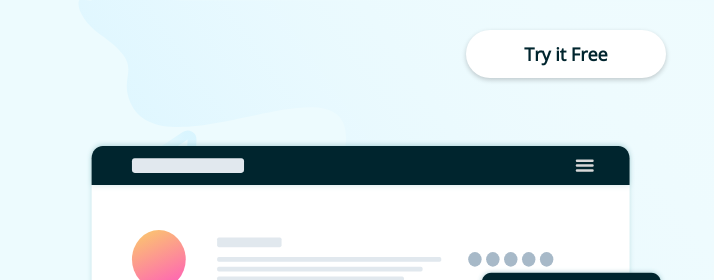
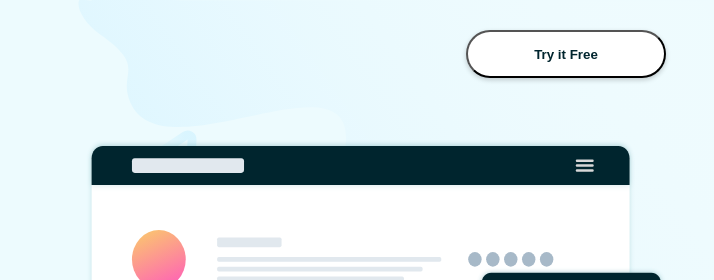
Before and after one commit to destinyarupi/Huddle, a plain HTML site: page index.html in a window 1280 px wide. Shown: the top 280 px of the page, 566-1280 px from the left. Drawn offline with nearby package versions, Linux system fonts and the light colour scheme.

Commit message:
Update index.html

```diff
--- a/index.html
+++ b/index.html
@@ -13,7 +13,7 @@
     <header>
         <nav>
             <img src="icons and images/logo.svg" alt="logo" class="logo">
-            <a href="#" class="nav-link">Try it Free</a>
+            <button class="nav-link">Try it Free</button>
         </nav>
         <section id="hero">
             <div class="hero-text">
```
